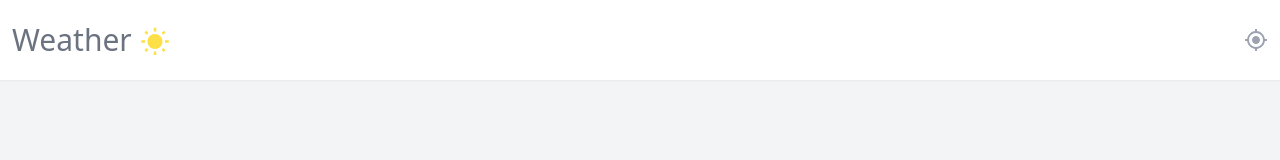
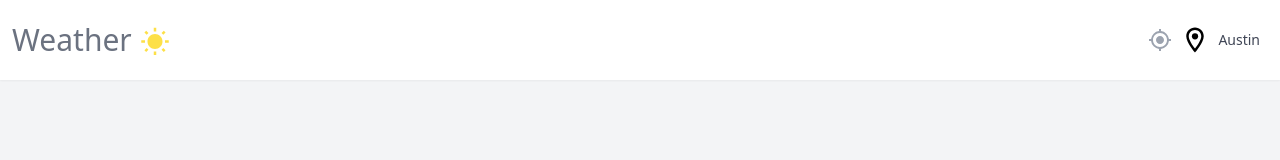
Before and after one commit to SilviaAsmat/beginner-weather-app, a Next.js app: page / in a window 1280 px wide. Shown: the top 160 px of the page. Built offline with nearby package versions, Linux system fonts and the light colour scheme.

Commit message:
Added local location icon

```diff
--- a/components/Navbar.tsx
+++ b/components/Navbar.tsx
@@ -3,7 +3,7 @@
 import React from 'react'
 import { MdWbSunny } from "react-icons/md";
 import { MdMyLocation } from "react-icons/md";
-
+import { MdOutlineLocationOn } from "react-icons/md";
 type Props = {}
 
 export default function Navbar({}: Props) {
@@ -16,7 +16,10 @@ export default function Navbar({}: Props) {
             </p>
             {/* */}
             <section className="flex gap-2 items-center">
-            <MdMyLocation className="text-2xl text-gray-400 hover:opacity-80 cursor-pointer"/>
+                <MdMyLocation className="text-2xl text-gray-400 hover:opacity-80 cursor-pointer"/>
+                <MdOutlineLocationOn className="text-3xl"/>
+                <p className="text-slate-900/80 text-sm "> Austin </p>
+                <div>{/*SearchBox*/}</div>
             </section>
         </div>
     </nav>
```
